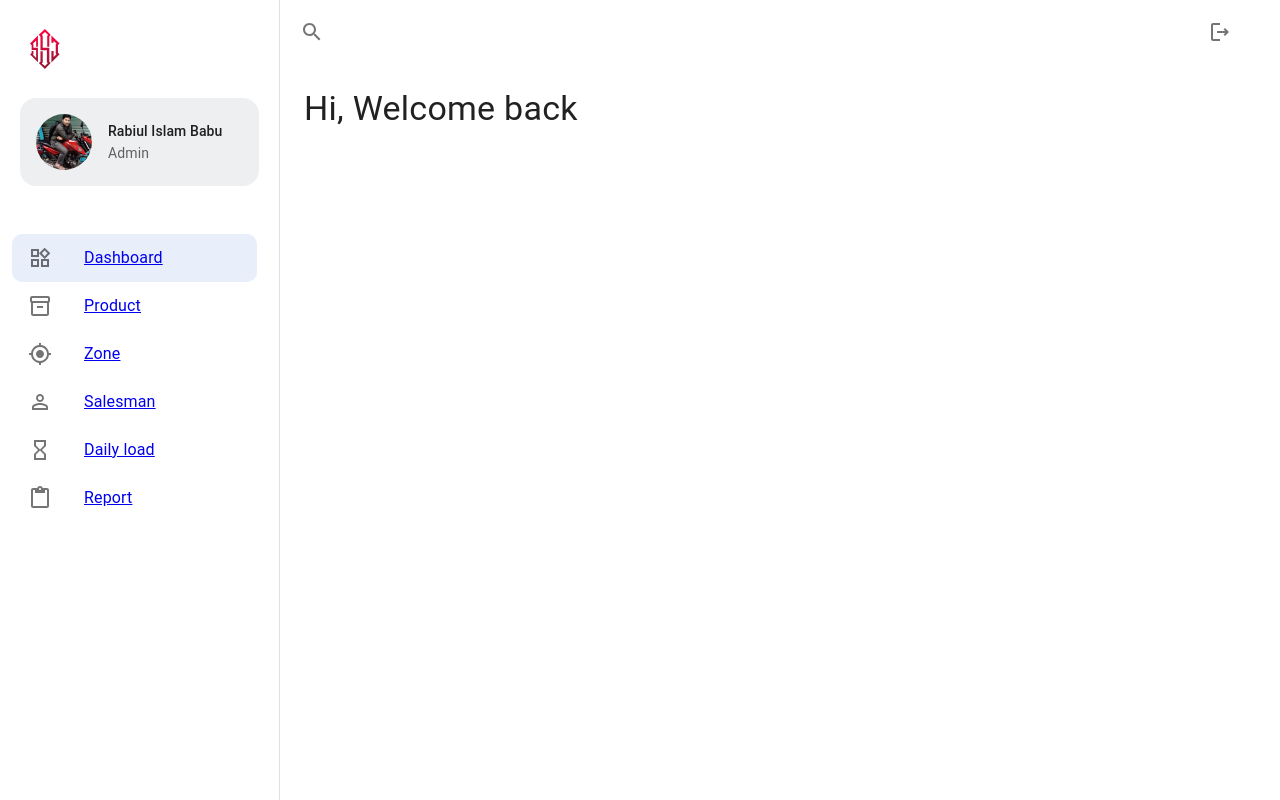
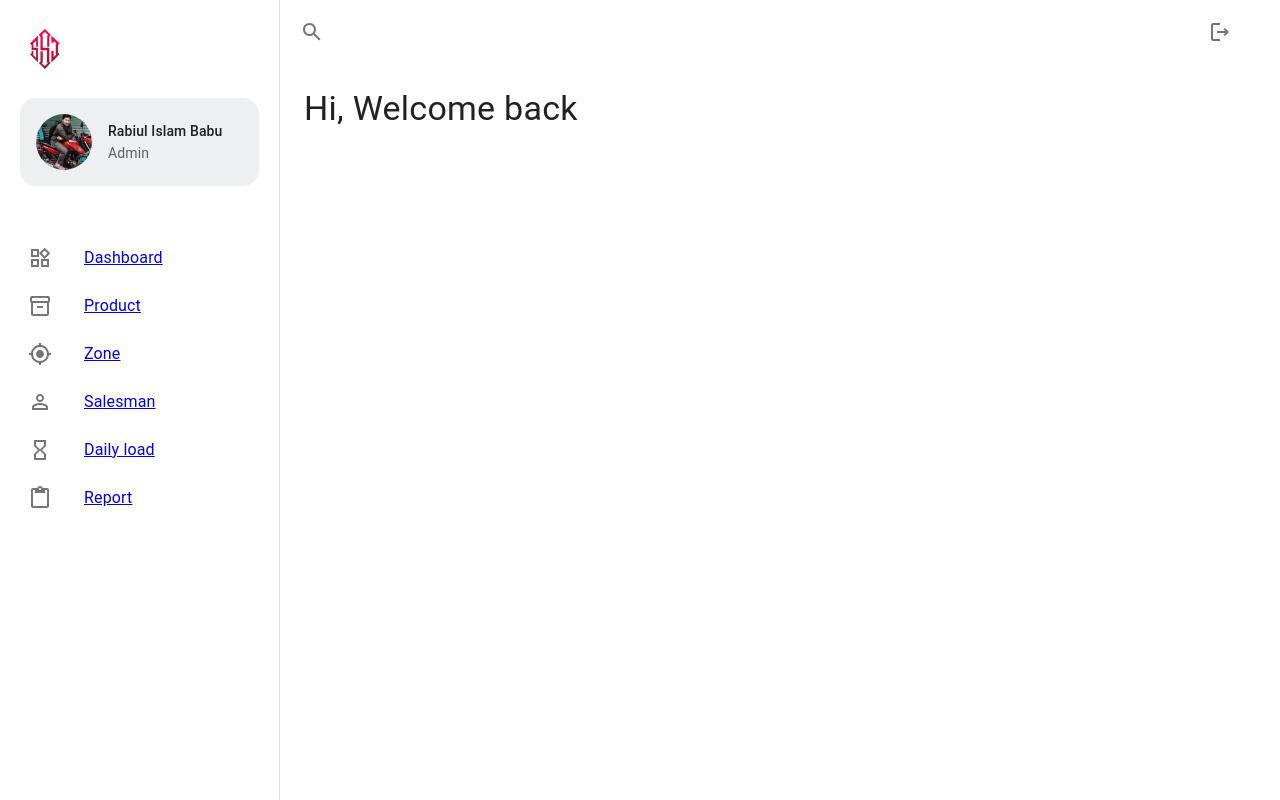
Before and after one commit to jisan538/-test--react-material, a React (Create React App) app: page / in a window 1280 px wide. Built offline with nearby package versions, Linux system fonts and the light colour scheme.

Commit message:
check some route

```diff
--- a/src/Components/Sidebar.js
+++ b/src/Components/Sidebar.js
@@ -60,13 +60,8 @@ function Sidebar(props) {
       </Box>
       <List>
         {navItem.map((item) => (
-            <ListItem
-              key={item.id}
-              disablePadding
-              className={`${item.id === 1 ? "active" : "regular"}`}
-              sx={{ ml: 1.5 }}
-            >
           <Link to={item.link}>
+            <ListItem key={item.id} disablePadding sx={{ ml: 1.5 }}>
               <ListItemButton>
                 <ListItemIcon
                   className={`${item.id === 1 ? "active-icon" : "icon"}`}
@@ -80,8 +75,8 @@ function Sidebar(props) {
                 </ListItemIcon>
                 <ListItemText primary={item.title} />
               </ListItemButton>
+            </ListItem>
           </Link>
-            </ListItem>
         ))}
       </List>
     </div>
--- a/src/Components/Style/Sidebar.css
+++ b/src/Components/Style/Sidebar.css
@@ -8,7 +8,7 @@
 .regular {
     color: #637381;
     width: 100%;
-    max-width: 220px;
+    max-width: 245px;
     border-radius: 10px;
 }
 .active-icon {
```
